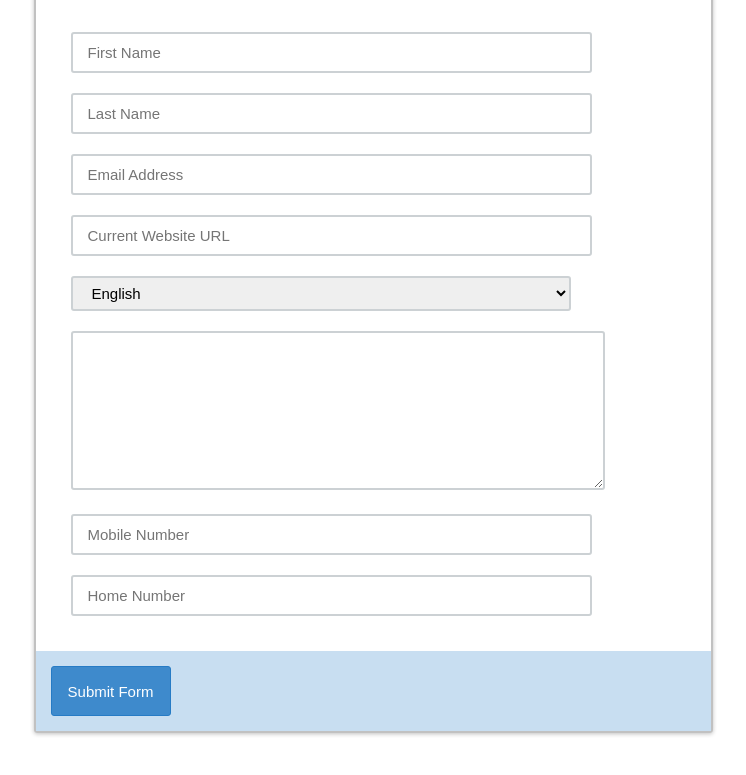
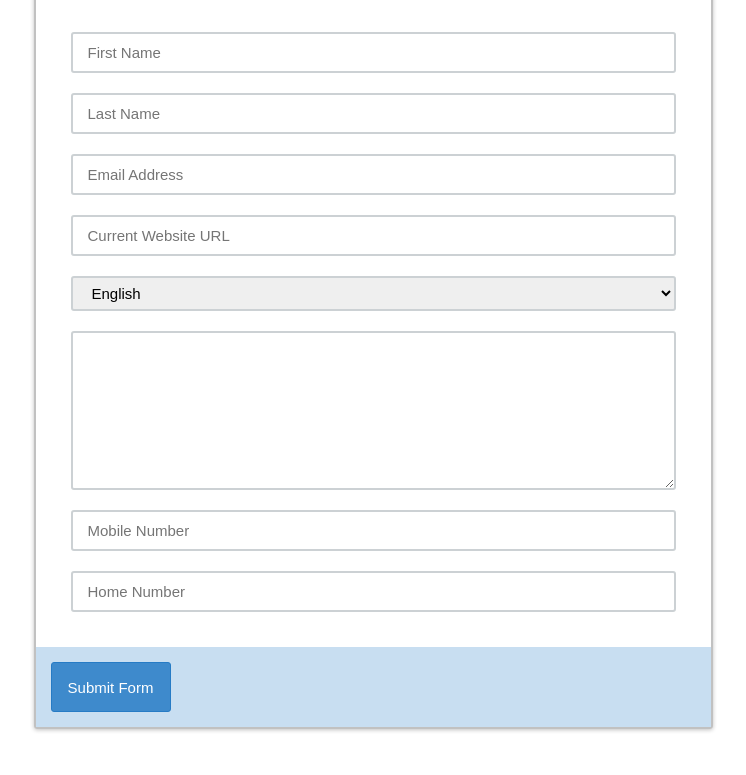
Before and after one commit to andersonmmi/form_builder, a plain HTML site: page index.html in a window 1280 px wide. Shown: the part 155-930 px from the top of the page, without its empty margins (267-1013 px from the left). Drawn offline with Linux system fonts and the light colour scheme.

Commit message:
Applied width:auto to all fields

```diff
--- a/styles.css
+++ b/styles.css
@@ -23,6 +23,8 @@
 
 .wrapper .fields {
   padding: 25px;
+  display: flex;
+  flex-direction: column;
 }
 
 .wrapper .fields input,
@@ -30,7 +32,7 @@
 .wrapper .fields select
  {
   padding-left: 15px;
-  width: 500px;
+  width: auto;
   height: 35px;
   border: 2px solid #CCD1D4;
   border-radius: 3px;
```
